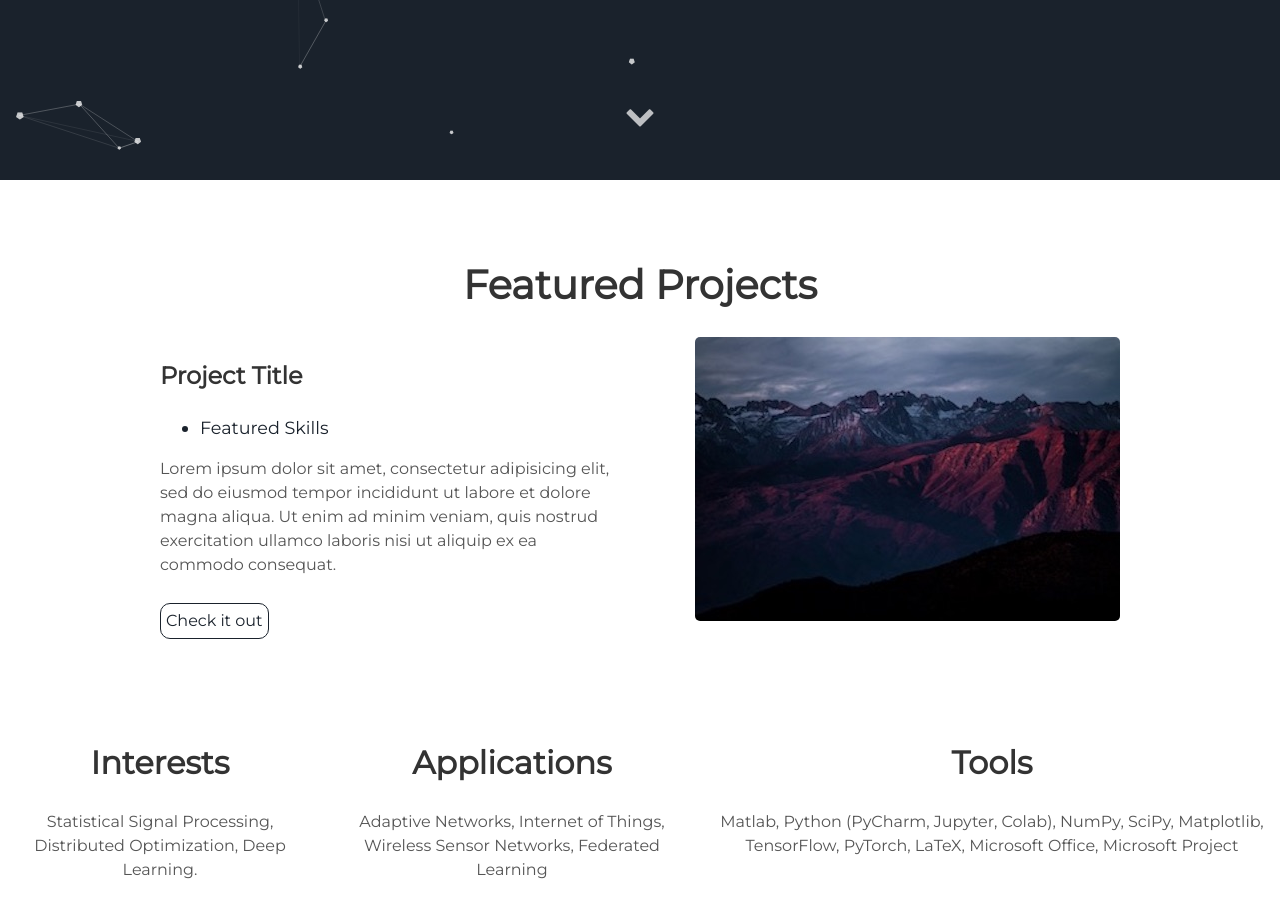
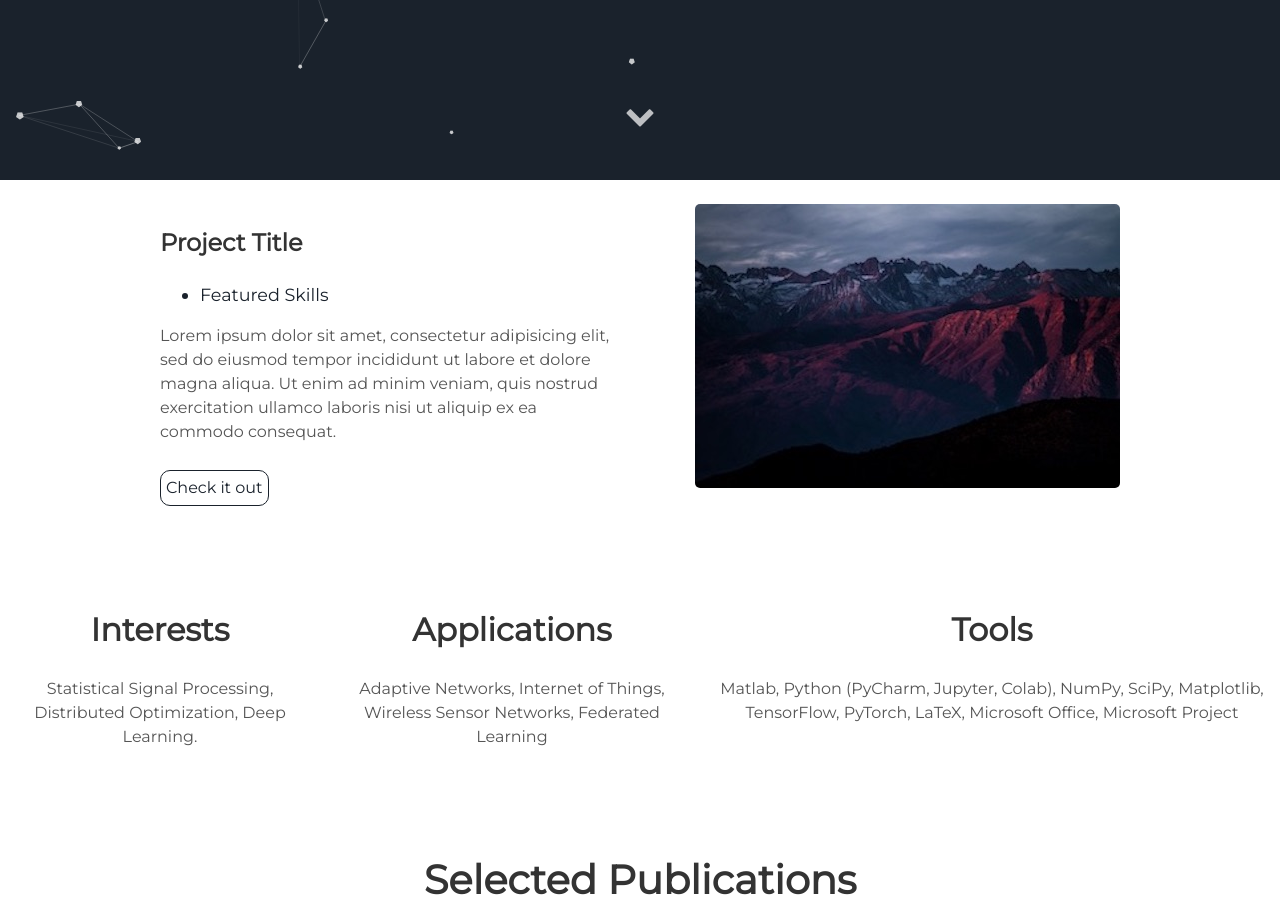
Before and after one commit to AlirezaDanaee/AlirezaDanaee.github.io, a Jekyll site: the page built from index.html, in a window 1280 px wide and 900 px high, scrolled down 720 px. Built offline with Jekyll 4.4.1, drawn with Linux system fonts in a browser that asks for light colours; a style sheet for code colours, icons or effects is not loaded.

Commit message:
Update about.html

```diff
--- a/_includes/about.html
+++ b/_includes/about.html
@@ -1,6 +1,3 @@
-<div class="user-details">
-  <h1> Featured Projects </h1>
-</div>
 <div class="user-projects">
   <div class="images-right">
     <img alt="mountains" src="{{ "/assets/img/mountains.jpg" | prepend: site.baseurl }}" />
```
